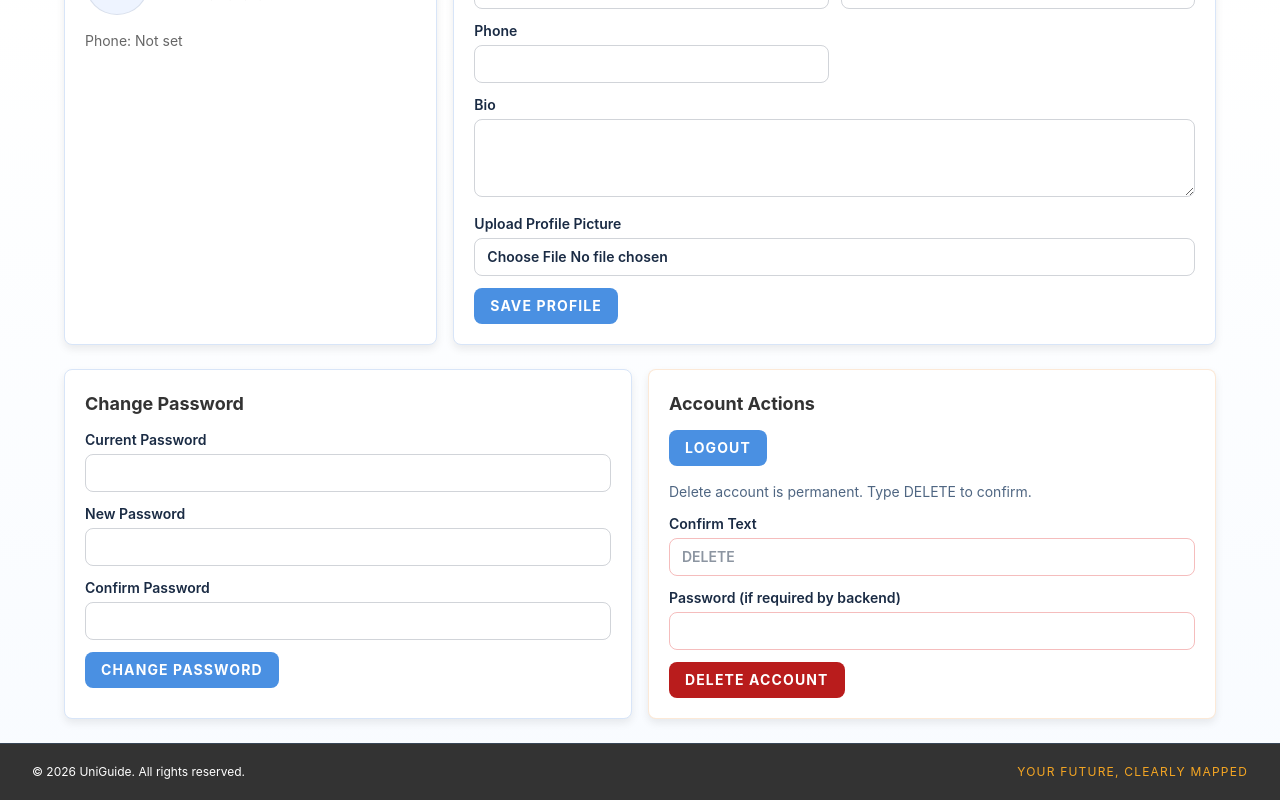
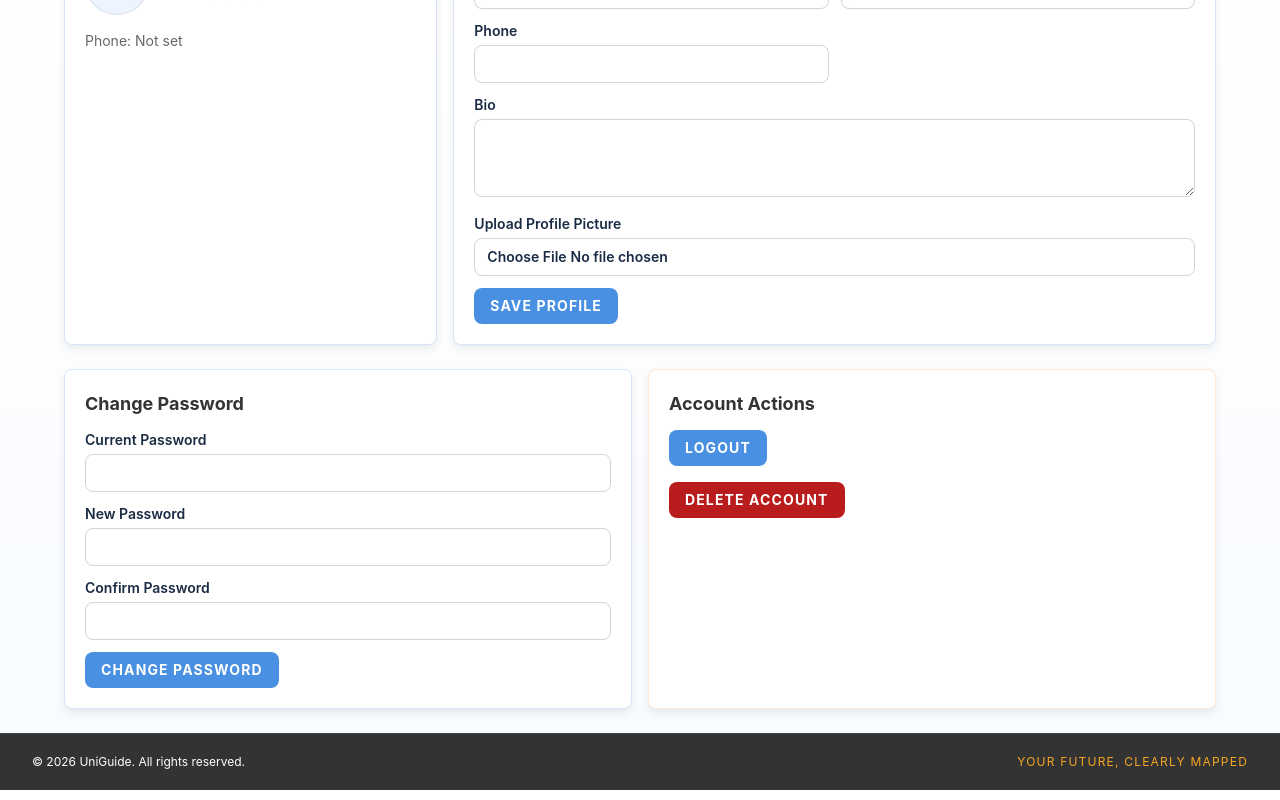
Before and after one commit to b-shhhh/UNIGUIDE, a Next.js app in the folder frontend/: page /user/profile in a window 1280 px wide. Shown: the part 401-1201 px from the top of the page. Built offline with nearby package versions, Linux system fonts and the light colour scheme; no server answers.

Commit message:
delete account

```diff
--- a/frontend/app/user/_components/ProfilePageClient.tsx
+++ b/frontend/app/user/_components/ProfilePageClient.tsx
@@ -87,21 +87,8 @@ const changePasswordAction = async (_prev: ActionFeedback, formData: FormData):
   };
 };
 
-const deleteAccountAction = async (_prev: ActionFeedback, formData: FormData): Promise<ActionFeedback> => {
-  const confirmText = asString(formData.get("confirmText"));
-  const password = asString(formData.get("password"));
-
-  if (confirmText !== "DELETE") {
-    return {
-      success: false,
-      message: 'Type "DELETE" exactly to confirm account deletion.',
-    };
-  }
-
-  const result = await handleDeleteAccount({
-    password,
-    confirmText,
-  });
+const deleteAccountAction = async (): Promise<ActionFeedback> => {
+  const result = await handleDeleteAccount({});
 
   return {
     success: result.success,
@@ -243,20 +230,7 @@ export default function ProfilePageClient({ user }: { user: UserRecord }) {
             </form>
           </div>
 
-          <form action={deleteFormAction} className="mt-4 space-y-3">
-            <p className="text-sm text-[#4f6682]">Delete account is permanent. Type DELETE to confirm.</p>
-            <label className="block text-sm font-semibold text-[#1a2b44]">
-              Confirm Text
-              <input
-                name="confirmText"
-                placeholder="DELETE"
-                className="mt-1 w-full rounded-lg border border-[#dc2626]/30 px-3 py-2 text-sm"
-              />
-            </label>
-            <label className="block text-sm font-semibold text-[#1a2b44]">
-              Password (if required by backend)
-              <input name="password" type="password" className="mt-1 w-full rounded-lg border border-[#dc2626]/30 px-3 py-2 text-sm" />
-            </label>
+          <form action={deleteFormAction} className="mt-4">
             <button
               type="submit"
               disabled={deletePending}
```
